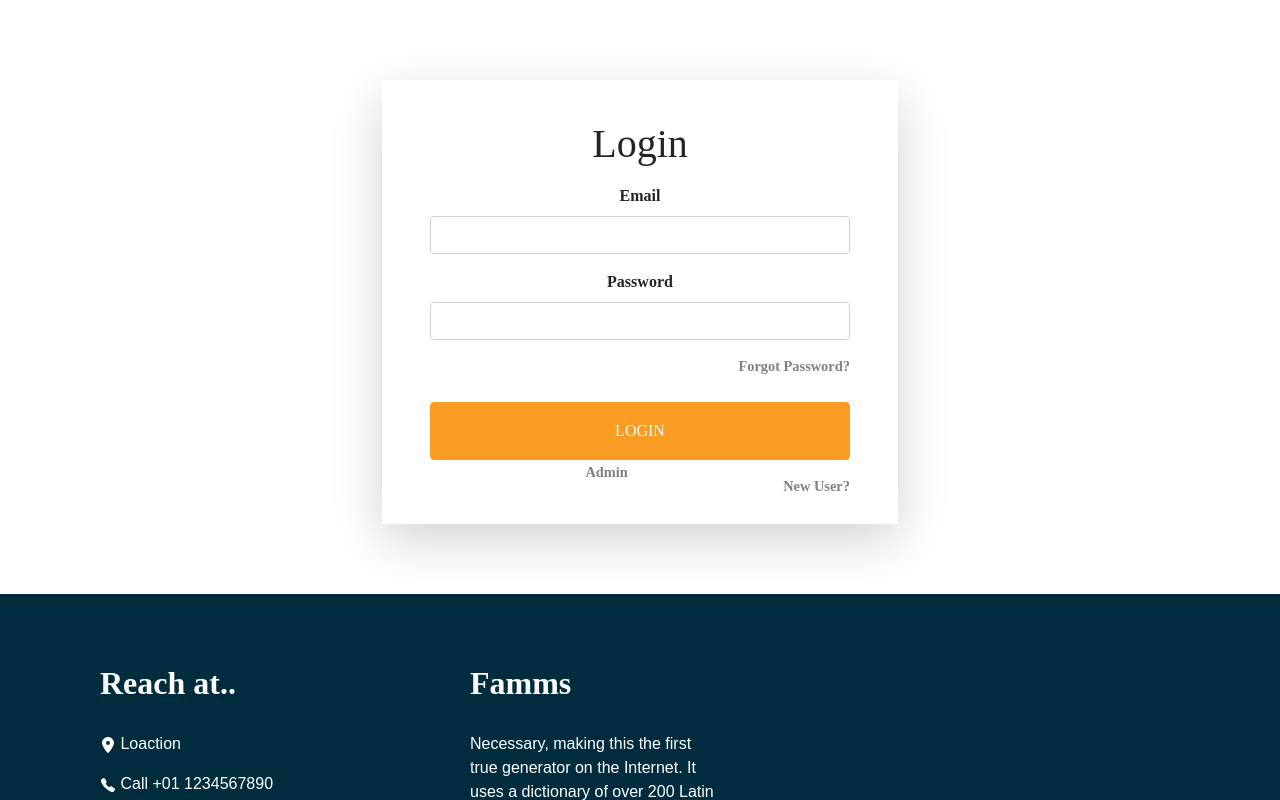
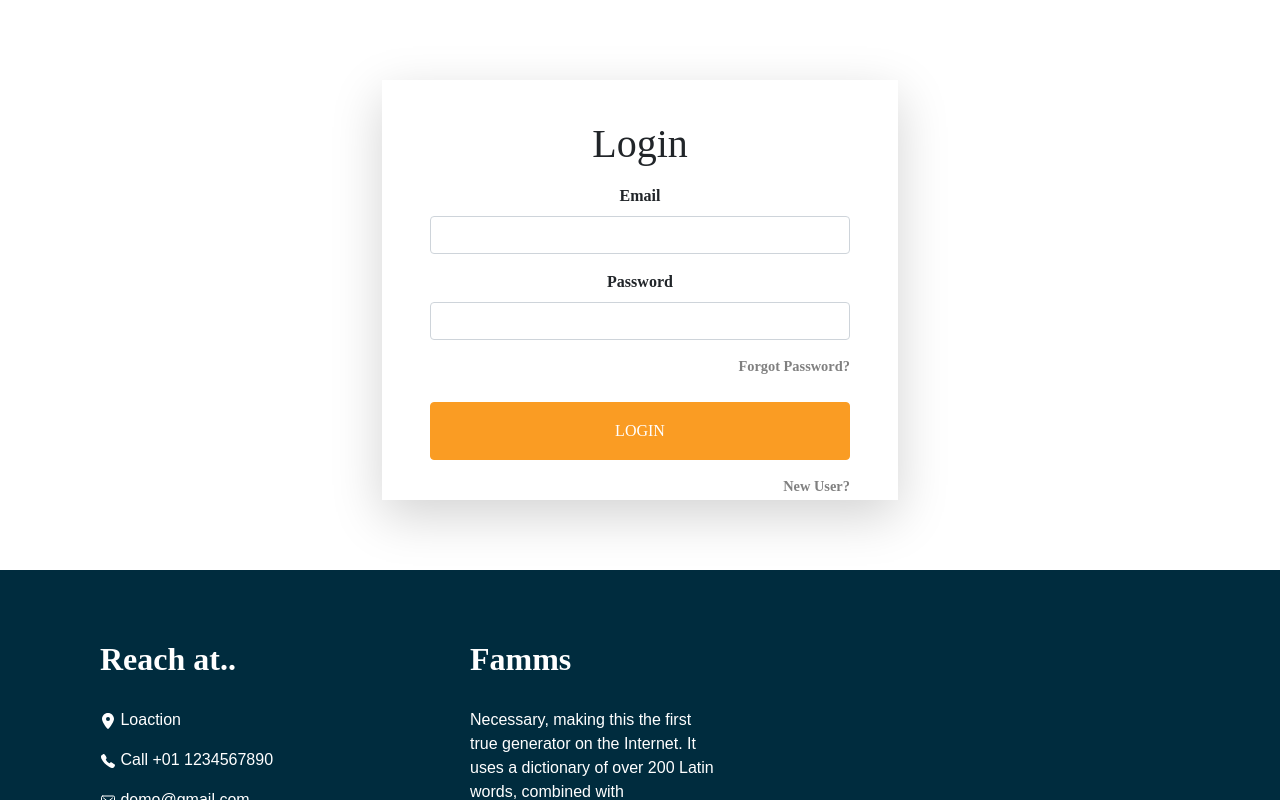
Before and after one commit to Kamaleesh3/Mern-Front, a React (Create React App) app: page / in a window 1280 px wide. Built offline with nearby package versions, Linux system fonts and the light colour scheme.

Commit message:
Update Login.jsx

```diff
--- a/src/components/user/Login.jsx
+++ b/src/components/user/Login.jsx
@@ -78,7 +78,7 @@ function Login() {
             </button>
 
             <Link to='/register' className="float-right mt-3">New User?</Link>
-		<Link to='/admin' className=" mt-3 tip">Admin</Link>
+{/* 		<Link to='/admin' className=" mt-3 tip">Admin</Link> */}
           </form>
 		  </div>
     </div>
```
